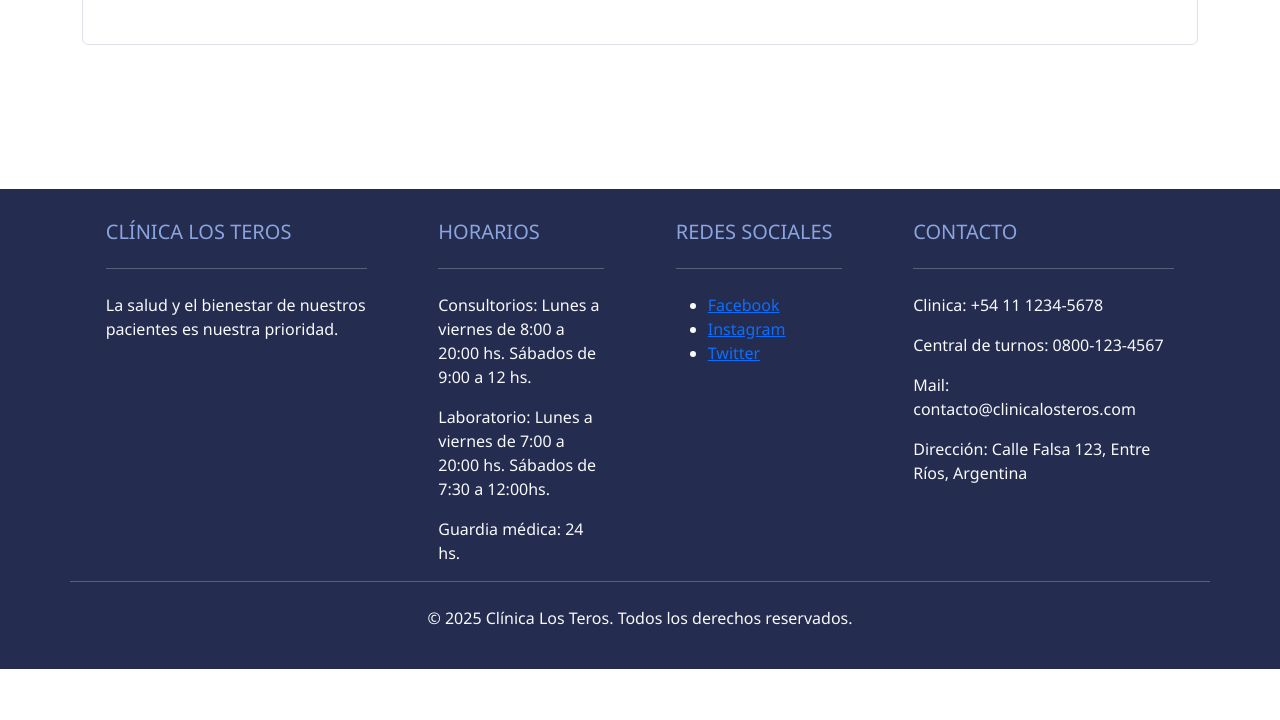
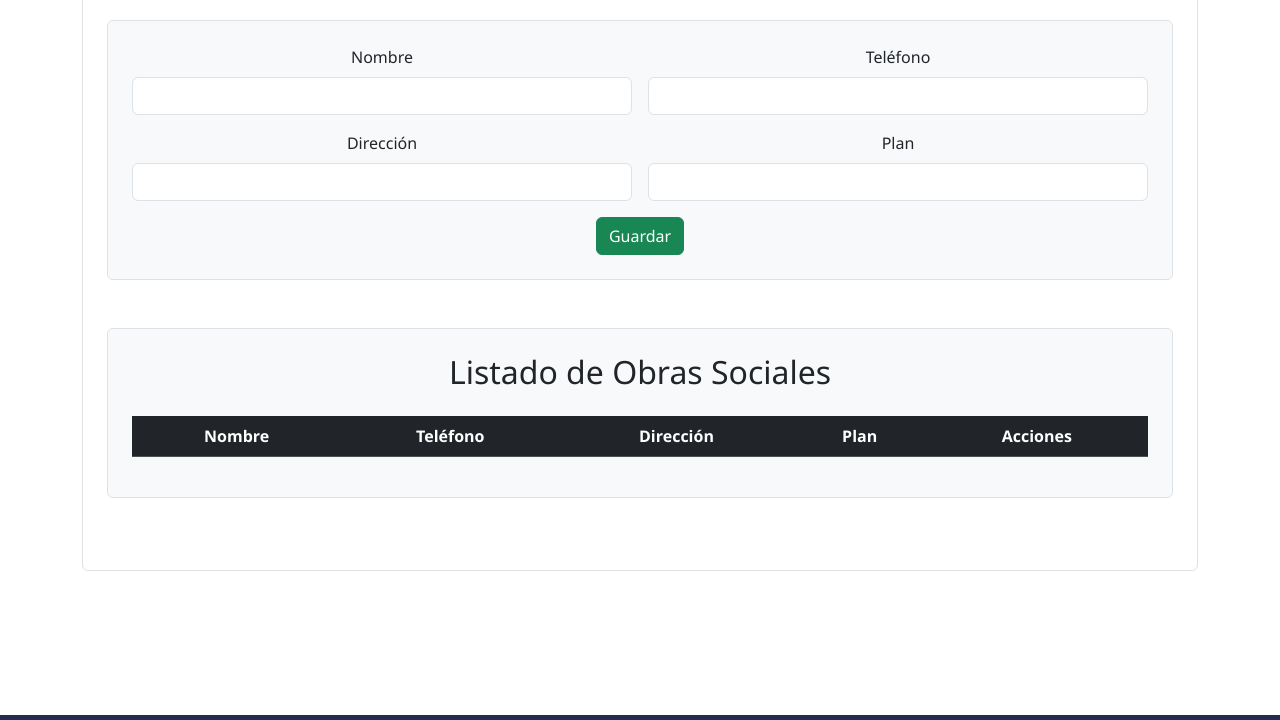
Before and after one commit to lucyalls/idw-2025-grupo16, a plain HTML site: page adminObrasSociales.html in a window 1280 px wide. Shown: the part 377-1097 px from the top of the page. Before the commit the page ends 1046 px from the top, so only its background shows below. Drawn offline with nearby package versions, Linux system fonts and the light colour scheme.

Commit message:
funciones de obras sociales agregado

```diff
--- a/adminObrasSociales.html
+++ b/adminObrasSociales.html
@@ -51,6 +51,49 @@
 
         <section class="mb-5 p-4 border rounded">
             <h2 class="mb-4">Registro de nueva Obra Social:</h2>
+            <section class="mb-5 p-4 border rounded bg-light">
+    <form id="formObraSocial" class="row g-3">
+        <div class="col-md-6">
+            <label for="nombre" class="form-label">Nombre</label>
+            <input type="text" class="form-control" id="nombre" required>
+        </div>
+        <div class="col-md-6">
+            <label for="telefono" class="form-label">Teléfono</label>
+            <input type="text" class="form-control" id="telefono" required>
+        </div>
+        <div class="col-md-6">
+            <label for="direccion" class="form-label">Dirección</label>
+            <input type="text" class="form-control" id="direccion" required>
+        </div>
+        <div class="col-md-6">
+            <label for="plan" class="form-label">Plan</label>
+            <input type="text" class="form-control" id="plan" required>
+        </div>
+        <div class="col-12">
+            <button type="submit" class="btn btn-success">Guardar</button>
+            <button type="button" id="btnCancelar" class="btn btn-secondary" style="display:none;">Cancelar</button>
+        </div>
+    </form>
+</section>
+
+<section class="mb-5 p-4 border rounded bg-light">
+    <h2 class="mb-4">Listado de Obras Sociales</h2>
+
+    <div class="table-responsive">
+        <table class="table table-striped align-middle">
+            <thead class="table-dark">
+                <tr>
+                    <th>Nombre</th>
+                    <th>Teléfono</th>
+                    <th>Dirección</th>
+                    <th>Plan</th>
+                    <th>Acciones</th>
+                </tr>
+            </thead>
+            <tbody id="tablaObrasSociales"></tbody>
+        </table>
+    </div>
+</section>
         </section>
     </main>
 
@@ -103,6 +146,7 @@
         integrity="sha384-C6C8Xz7vE2pW2fMv0nC1tP4P6J2G8D6D9Fq2ZpQx9o4u8V5b3S2K1L7A9Y0YxG3V"
         crossorigin="anonymous"></script>
 
+
 </body>
 
 </html>
```
